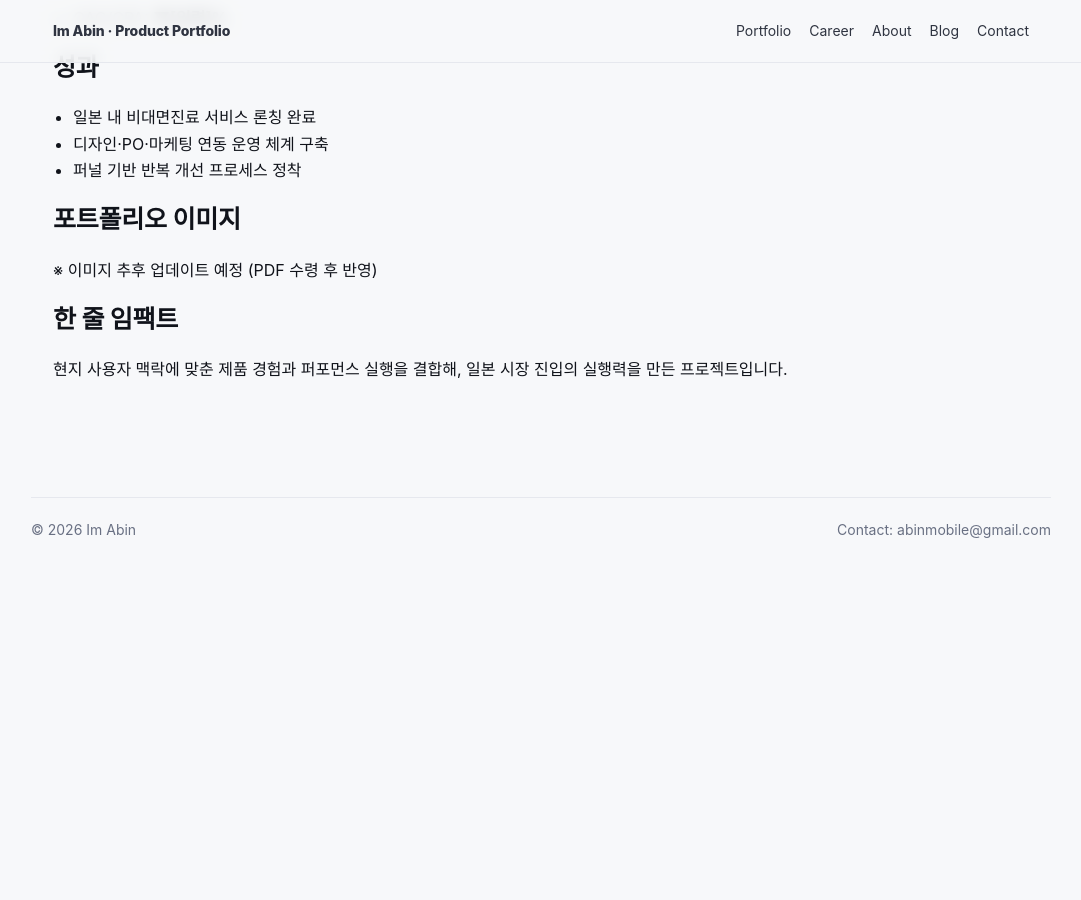
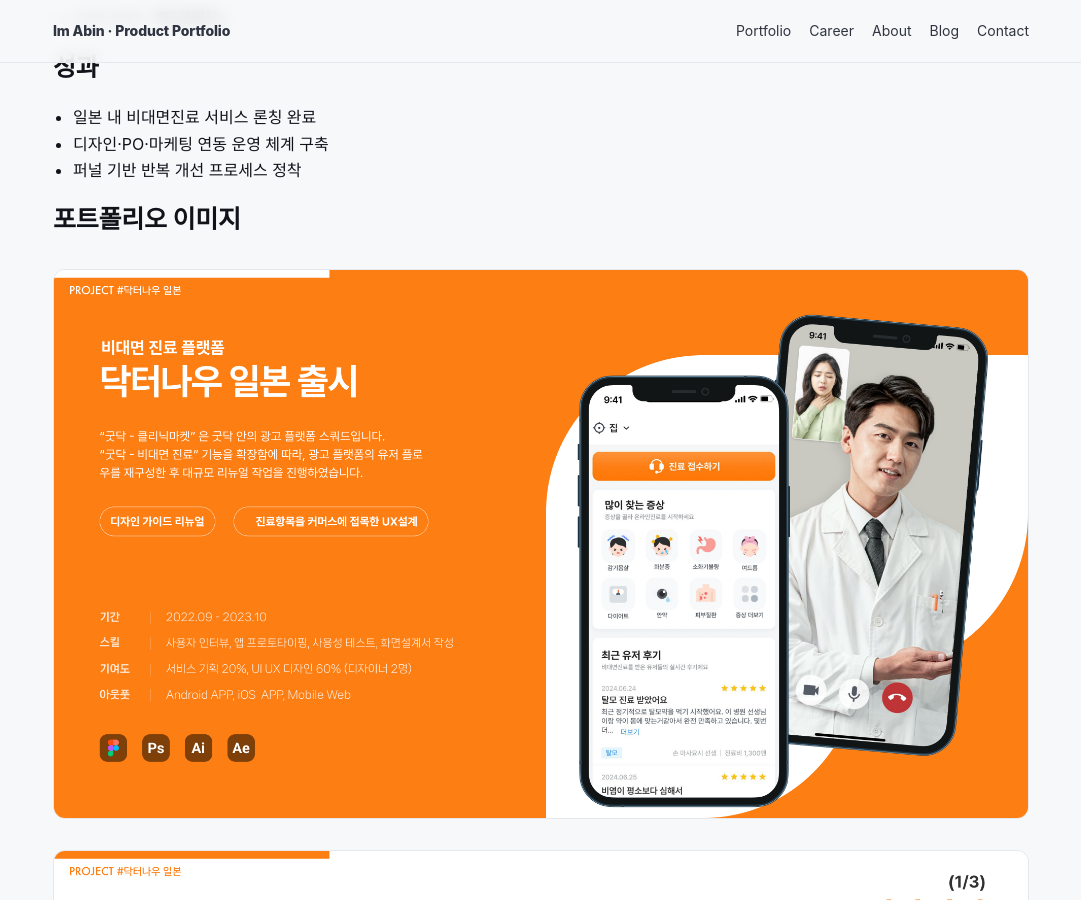
Before and after one commit to ima-bin/ima-bin.github.io, a Jekyll site: the page built from _projects/2026-07-drnow-jp-launch.md, in a window 1280 px wide and 900 px high, scrolled down 805 px. Shown: the whole window, without its empty margins (99-1180 px from the left). Built offline with Jekyll 4.4.1, drawn with Linux system fonts in a browser that asks for light colours; before the commit the page ends 1382 px from its top, so only the background shows below that.

Commit message:
Add doctornow PDF images to Dr.Now and BeautyNow project pages

```diff
--- a/_projects/2026-07-drnow-jp-launch.md
+++ b/_projects/2026-07-drnow-jp-launch.md
@@ -6,7 +6,7 @@ period: "2024 - Present"
 role: "Product Designer / Product Owner"
 summary: "일본 시장 대상 비대면진료 서비스 론칭을 위해 리서치·로컬라이징·마케팅·출시를 End-to-End로 리드한 프로젝트."
 stack: ["Figma", "User Research", "Localization", "Meta Ads", "Google Ads", "Apple Search Ads"]
-thumbnail: ""
+thumbnail: "/assets/images/doctornow-260214/page-01.jpg"
 ---
 ## 프로젝트 개요
 디자이너 겸 PO로서 일본 마켓에 닥터나우 서비스를 론칭하기 위해 사용자 조사, 로컬라이징, 마케팅, 출시 전 과정을 리드했습니다.
@@ -29,7 +29,9 @@ thumbnail: ""
 - 퍼널 기반 반복 개선 프로세스 정착
 
 ## 포트폴리오 이미지
-※ 이미지 추후 업데이트 예정 (PDF 수령 후 반영)
+![닥터나우 프로젝트 소개](/assets/images/doctornow-260214/page-01.jpg)
+![유입/가입 UX 및 퍼널 화면](/assets/images/doctornow-260214/page-02.jpg)
+![사용자 여정 기반 개선안](/assets/images/doctornow-260214/page-03.jpg)
 
 ## 한 줄 임팩트
 현지 사용자 맥락에 맞춘 제품 경험과 퍼포먼스 실행을 결합해, 일본 시장 진입의 실행력을 만든 프로젝트입니다.
```
Also changed, not shown: _projects/2026-08-beautynow-launch.md (+3 -2 lines), assets/images/doctornow-260214/page-01.jpg (added), assets/images/doctornow-260214/page-02.jpg (added), assets/images/doctornow-260214/page-03.jpg (added), assets/images/doctornow-260214/page-04.jpg (added), assets/images/doctornow-260214/page-05.jpg (added).
